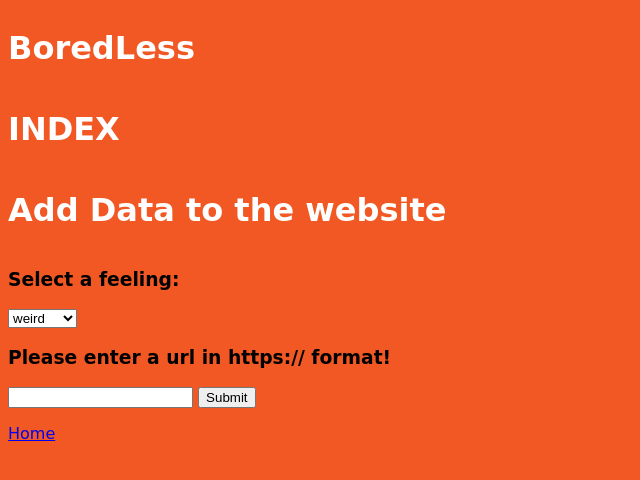
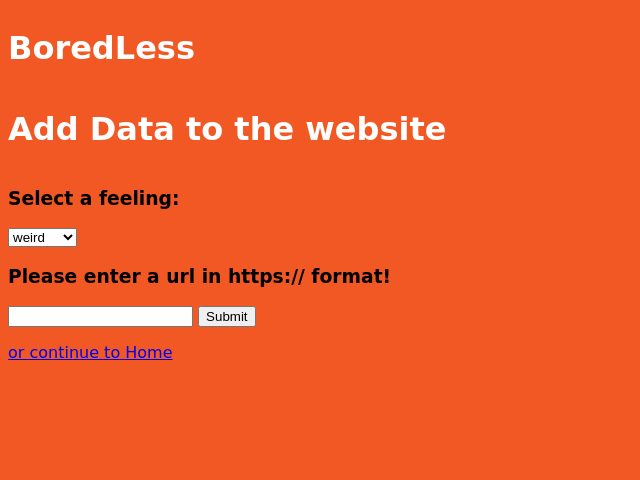
Before and after one commit to gracepfohl/BoredLess, a Django app: template templates/index.html in a window 1280 px wide. Shown: the top 480 px of the page, without its empty margins (0-640 px from the left). Run offline with Django 3.2, Linux system fonts and the light colour scheme; the template is opened without the code that fills it, so the values that code supplies are empty.

Commit message:
Index looks better

```diff
--- a/templates/index.html
+++ b/templates/index.html
@@ -21,8 +21,6 @@
      <div class="pagetitle">
        <h1>BoredLess</h1>
      </div>
-      <h1>INDEX </h1>
-      <br>
      <h1>Add Data to the website</h1>
      <form method="post" action="/thanks">
        <h3>Select a feeling: </h3>
@@ -38,6 +36,6 @@
 
        <input type="submit" value="Submit">
      </form>
-     <a href="/home">Home</a>
+     <a href="/home">or continue to Home</a>
  </body>
 </html>
```
